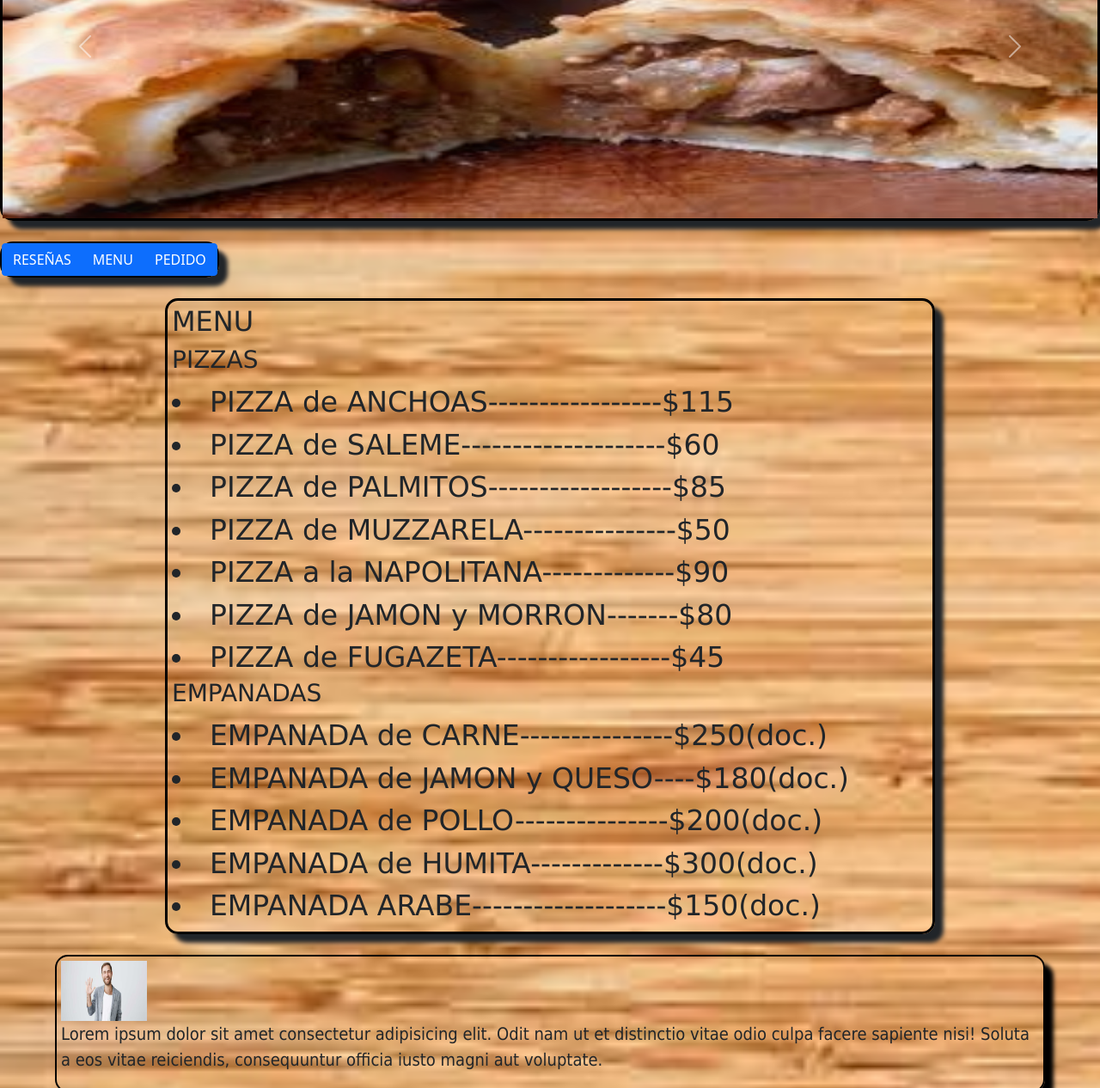
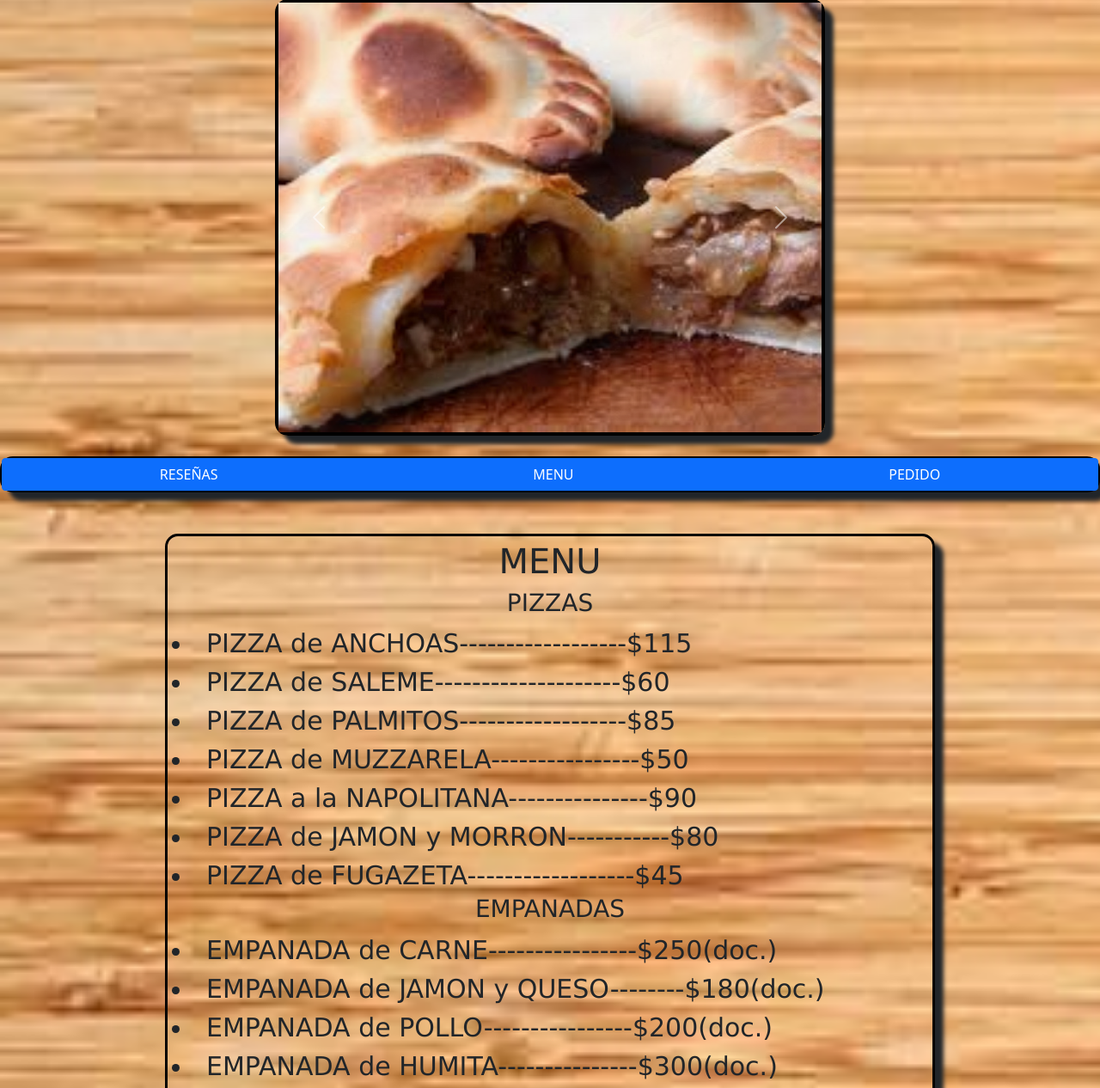
Before and after one commit to maximuselgrande/mitrabajo, a website: page index.html in a window 1280 px wide. Shown: the part 1048-2314 px from the top of the page at 86% size. Drawn offline with nearby package versions, Linux system fonts and the light colour scheme; some packages are replaced by stand-ins of ours; a script that the page names is missing.

Commit message:
primer html5

```diff
--- a/codigo.js
+++ /dev/null
@@ -1,12 +0,0 @@
-let miTitulo = document.querySelector(
-  'input class="botons" type="submit" value="Registrar"'
-);
-miTitulo.onclick = function () {
-  Swal.fire({
-    position: "top-end",
-    icon: "success",
-    title: "Your work has been saved",
-    showConfirmButton: false,
-    timer: 1500
-  });
-};
--- a/index.html
+++ b/index.html
@@ -4,7 +4,7 @@
     <meta charset="UTF-8" />
     <meta name="viewport" content="width=device-width, initial-scale=1.0" />
     <meta http-equiv="X-UA-Compatible" content="ie=edge" />
-    <title>Static Template</title>
+    <title>ROCOLA PIZZAS</title>
     <link rel="stylesheet" href="styles.css" />
     <link href="https://cdn.jsdelivr.net/npm/bootstrap@5.1.3/dist/css/bootstrap.min.css" rel="stylesheet" integrity="sha384-1BmE4kWBq78iYhFldvKuhfTAU6auU8tT94WrHftjDbrCEXSU1oBoqyl2QvZ6jIW3" crossorigin="anonymous">
     <script src="https://cdn.jsdelivr.net/npm/bootstrap@5.1.3/dist/js/bootstrap.bundle.min.js" integrity="sha384-ka7Sk0Gln4gmtz2MlQnikT1wXgYsOg+OMhuP+IlRH9sENBO0LRn5q+8nbTov4+1p" crossorigin="anonymous"></script>
@@ -15,8 +15,8 @@
     <div class="encabezado">
     <h1>ROCOLA PIZZA's</h1>
     </div><br><br>
-    <div class="img">
-    <img src="mozzarella-y-anchoas.jpg" class="rounded" width="700px" />
+    <div class="img border text-center">
+    <img src="mozzarella-y-anchoas.jpg" class="rounded" width="100%">
     </div><br>
     <div class="resena">
         <h2>PIZZA de ANCHOAS</h2>
@@ -34,13 +34,13 @@
     <div id="carouselExampleFade" class="carousel slide carousel-fade" data-bs-ride="carousel">
       <div class="carousel-inner">
         <div class="carousel-item active">
-          <img src="images.jpg" class="d-block w-100" alt="empanada a cuchillo" width="50px" height="400">
+          <img src="images.jpg" class="d-block mx-auto" alt="empanada a cuchillo" width="850px" height="500px" class="img-fluid">
         </div>
         <div class="carousel-item">
-          <img src="pizza_jamon_y_morron.jpg" class="d-block w-100" alt="especial" width="50px" height="400">
+          <img src="pizza_jamon_y_morron.jpg" class="d-block mx-auto" alt="especial" width="850px" height="500px" class="img-fluid">
         </div>
         <div class="carousel-item">
-          <img src="pizza.jpg.jpg" class="d-block w-100" alt="napo" width="50px" height="400">
+          <img src="pizza.jpg.jpg" class="d-block mx-auto" alt="napo" width="850px" height="500px" class="img-fluid">
         </div>
       </div>
       <button class="carousel-control-prev" type="button" data-bs-target="#carouselExampleFade" data-bs-slide="prev">
@@ -54,27 +54,34 @@
     </div>
     </div><br>
      <!---Aca estan los botones de derivacion-->
-     <div class="btn-group">
+     <div class="btn-group d-flex justyfi-content-center">
       <a href="#reseñas" class="btn btn-primary">RESEÑAS</a>
       <a href="#menu" class="btn btn-primary">MENU</a>
       <a href="#pedidos-form" class="btn btn-primary">PEDIDO</a>
     </div>
     <br><br>
+    <!--Aca empieza el menu-->
     <div id="menu" class="menu">
-    <h2>MENU</h2>
+      <div class="h1">
+    <h1>MENU</h1>
+      </div>
+      <div class="h3">
     <h3>PIZZAS</h3>
-    <li>PIZZA de ANCHOAS-----------------$115</li>
+      </div>
+    <li>PIZZA de ANCHOAS------------------$115</li>
     <li>PIZZA de SALEME--------------------$60</li>
     <li>PIZZA de PALMITOS------------------$85</li>
-    <li>PIZZA de MUZZARELA---------------$50</li>
-    <li>PIZZA a la NAPOLITANA-------------$90</li>
-    <li>PIZZA de JAMON y MORRON-------$80</li>
-    <li>PIZZA de FUGAZETA-----------------$45</li>
+    <li>PIZZA de MUZZARELA----------------$50</li>
+    <li>PIZZA a la NAPOLITANA---------------$90</li>
+    <li>PIZZA de JAMON y MORRON-----------$80</li>
+    <li>PIZZA de FUGAZETA------------------$45</li>
+    <div class="h">
     <h3>EMPANADAS</h3>
-    <li>EMPANADA de CARNE---------------$250(doc.)</li>
-    <li>EMPANADA de JAMON y QUESO----$180(doc.)</li>
-    <li>EMPANADA de POLLO---------------$200(doc.)</li>
-    <li>EMPANADA de HUMITA-------------$300(doc.)</li>
+    </div>
+    <li>EMPANADA de CARNE----------------$250(doc.)</li>
+    <li>EMPANADA de JAMON y QUESO--------$180(doc.)</li>
+    <li>EMPANADA de POLLO----------------$200(doc.)</li>
+    <li>EMPANADA de HUMITA---------------$300(doc.)</li>
     <li>EMPANADA ARABE-------------------$150(doc.)</li>
     </div><br>
 
@@ -125,11 +132,8 @@
       <input class="controls" type="email" name="email" placeholder="Registra tu Correo"><br>
 
       <input class="controls" type="number" name="number" placeholder="Registra tu Telefono"><br><br>
-        <input class="botons" type="submit" value="Registar">
+        <input class="botons" type="submit" function="alerta()" value="Registar">
       </div>
     </form>
-    <!--Aca esta el efecto del boton registrar-->
-    <script src="//cdn.jsdelivr.net/npm/sweetalert2@11"> </script>
-    <script src="codigo.js"></sript>
   </body>
 </html>
--- a/styles.css
+++ b/styles.css
@@ -6,11 +6,11 @@ body{
 .encabezado{
   width: 100%;
   text-align: center;
-  font-family: -apple-system, BlinkMacSystemFont, 'Segoe UI', Roboto, Oxygen, Ubuntu, Cantarell, 'Open Sans', 'Helvetica Neue', sans-serif;
+  font-family: 'Segoe UI', Tahoma, Geneva, Verdana, sans-serif;
   font-size: 70px;
 }
 .img{
-  width: 52%;
+  width: 70%;
   margin: 0 auto;
   border-radius: 15px 15px 15px 15px;
   box-shadow: 10px 10px 5px black;
@@ -27,16 +27,34 @@ body{
   box-shadow: 10px 10px 5px;
 }
 .carrusel{
+  width: 50%;
   margin: 0 auto;
-  border: solid black;
+  border: 4px solid black;
   border-radius: 15px 15px 15px 15px;
   box-shadow: 10px 10px 5px;
 }
 .btn-group{
-  margin: 0 auto;
+  background: rgb(192, 119, 29);
+  width: 100%;
+  margin: o auto;
   border: 2px solid black;
   border-radius: 15px 15px 15px 15px;
   box-shadow: 10px 10px 5px;
+}
+.h1{
+  width: 100%;
+  text-align: center;
+  font-size: 50px;
+}
+.h3{
+  width: 100%;
+  text-align: center;
+  font-size: 40px;
+}
+.h{
+  width: 100%;
+  text-align: center;
+  font-size: 40px;
 }
 .menu{
   width: 70%;
@@ -46,7 +64,7 @@ body{
   border-radius: 15px;
   box-shadow: 10px 10px 5px;
   font-family: 'Lucida Sans', 'Lucida Sans Regular', 'Lucida Grande', 'Lucida Sans Unicode', Geneva, Verdana, sans-serif;
-  font-size: 33px;
+  font-size: 30px;
 }
 .coments1{
   width: 90%;
```
Also changed, not shown: package.json (+3 -7 lines).
